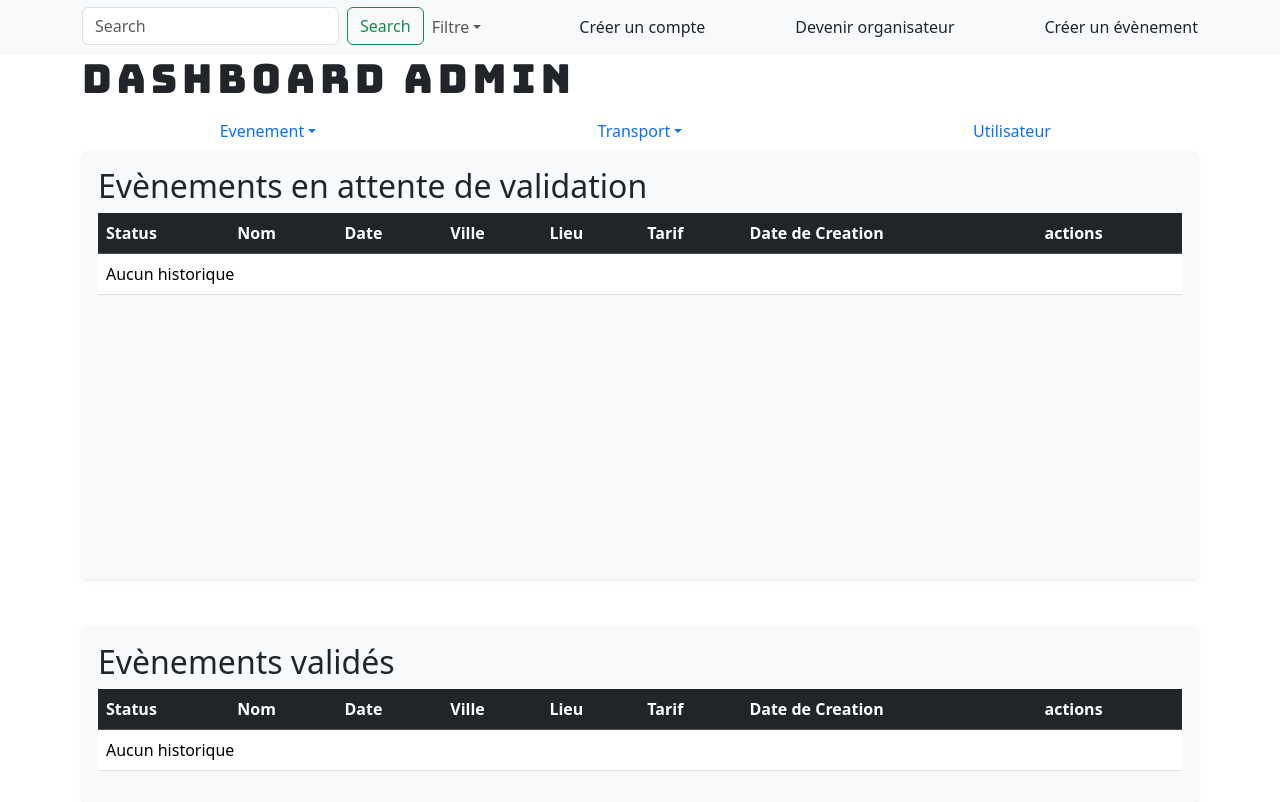
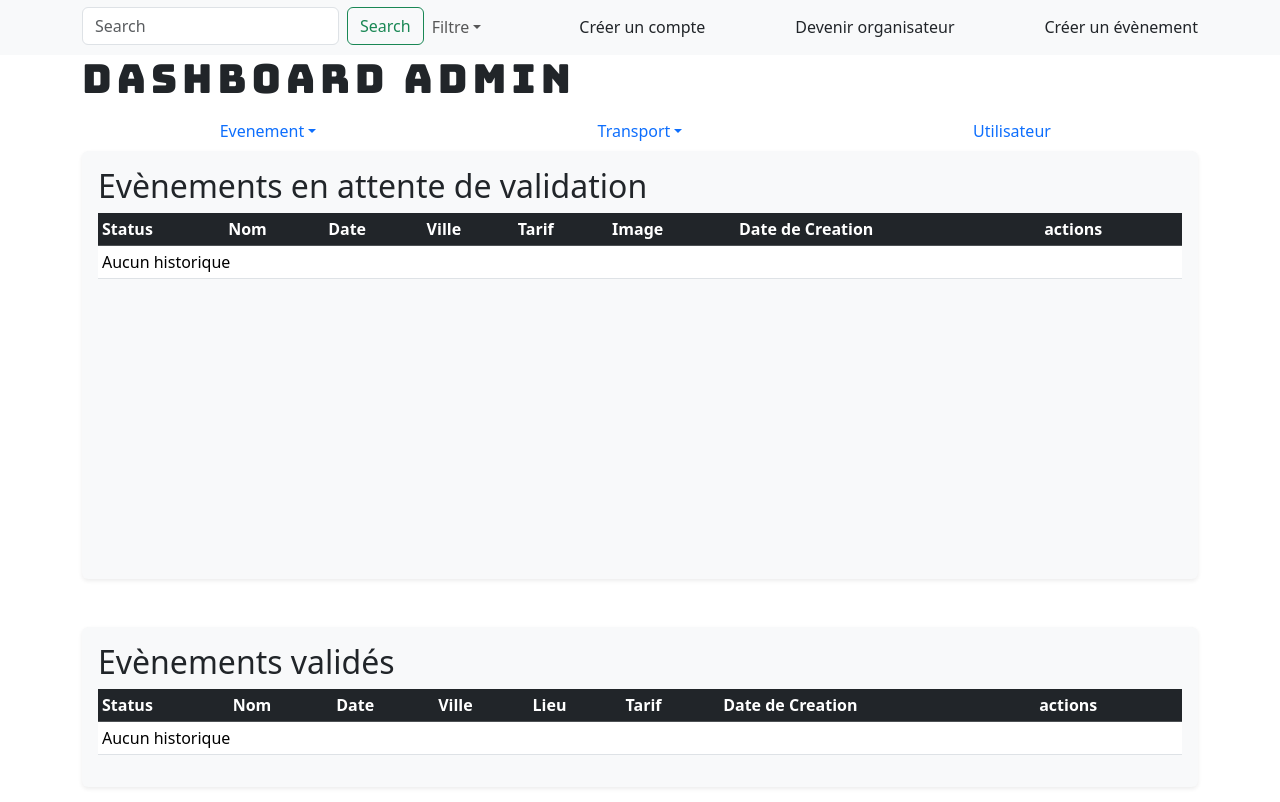
Before and after one commit to SKenny64/hwg, a Symfony app: template templates/admin/index.html.twig in a window 1280 px wide; the page is wider, and only the part inside the window is pictured. Shown: the part 154-956 px from the top of that part. Run offline with Twig, Linux system fonts and the light colour scheme; the template is opened without the code that fills it, so the values that code supplies are empty; grey boxes labelled with a size stand in for pictures from a placeholder-image service; style sheets or scripts are compiled from the project's sources; some libraries are stand-ins or nearby versions.

Commit message:
ajout de visualisation des images dans admin

```diff
--- a/templates/admin/index.html.twig
+++ b/templates/admin/index.html.twig
@@ -8,35 +8,53 @@
 <div class ="event-panel shadow-sm p-3 mb-5 bg-body-tertiary rounded">
     <h2>Evènements en attente de validation</h2>
     <div class="overflow-y-auto" style="height: 350px">
-        <table class="table">
-            <thead class="table-dark sticky-top">
+        <table class="table table-sm">
+            <thead class="table-dark sticky-top z-2">
                 <tr>
                     <th>Status</th>
                     <th>Nom</th>
                     <th>Date</th>
                     <th>Ville</th>
-                    <th>Lieu</th>
                     <th>Tarif</th>
+                    <th>Image</th>
                     <th>Date de Creation</th>
                     <th>actions</th>
                 </tr>
             </thead>
-            <tbody>
-            {% for evenement in evenements %}
-                {% if evenement.statusEvenement == 'En attente de validation' %}
+            <tbody class="fs-6">
+            {% for image in images %}
+                {% if image.evenement.statusEvenement == 'En attente de validation' %}
                 <tr>
                     <td>
-                        <span class="btn btn-secondary">{{ evenement.statusEvenement }}</span>
+                        <span class="btn btn-secondary btn-sm">{{ image.evenement.statusEvenement }}</span>
                     </td>
-                    <td>{{ evenement.nomEvenement }}</td>
-                    <td>{{ evenement.dateEvenement ? evenement.dateEvenement|date('d-m-Y') : '' }}</td>
-                    <td>{{ evenement.villeEvenement }}</td>
-                    <td>{{ evenement.nomLieu }}</td>
-                    <td>{{ evenement.tarifEvenement }} €</td>
-                    <td>{{ evenement.dateCreation ? evenement.dateCreation|date('d-m-Y') : '' }}</td>
+                    <td>{{ image.evenement.nomEvenement }}</td>
+                    <td>{{ image.evenement.dateEvenement ? image.evenement.dateEvenement|date('d-m-Y') : '' }}</td>
+                    <td>{{ image.evenement.villeEvenement }}</td>
+                    <td>{{ image.evenement.tarifEvenement }} €</td>
                     <td>
-                        <a class="btn btn-info" href="{{ path('app_evenement_show', {'id': evenement.id}) }}">voir</a>
-                        <a class="btn btn-secondary" href="{{ path('app_admin_evenement_edit', {'id': evenement.id}) }}">modifier</a>
+                        <img class="btn" src="{{ asset('imgs/evenement/' ~ image.imageName ~ '') }}" alt="" width=75 height=75  data-bs-toggle="modal" data-bs-target="#modal{{ image.id}}">
+                        <div class="modal fade" id="modal{{ image.id}}" tabindex="-1" aria-labelledby="exampleModalLabel" aria-hidden="true">
+                            <div class="modal-dialog modal-fullscreen">
+                                <div class="modal-content">
+                                    <div class="modal-header">
+                                        <h1 class="modal-title fs-5" id="exampleModalLabel">Modal title</h1>
+                                        <button type="button" class="btn-close" data-bs-dismiss="modal" aria-label="Close"></button>
+                                    </div>
+                                    <div class="modal-body">
+                                        <img src="{{ asset('imgs/evenement/' ~ image.imageName ~ '') }}" alt="">
+                                    </div>
+                                    <div class="modal-footer">
+                                        <button type="button" class="btn btn-secondary" data-bs-dismiss="modal">Close</button>
+                                    </div>
+                                </div>
+                            </div>
+                        </div>
+                    </td>
+                    <td>{{ image.evenement.dateCreation ? image.evenement.dateCreation|date('d-m-Y') : '' }}</td>
+                    <td>
+                        <a class="btn btn-info" href="{{ path('app_evenement_show', {'id': image.evenement.id}) }}">voir</a>
+                        <a class="btn btn-secondary" href="{{ path('app_admin_evenement_edit', {'id': image.evenement.id}) }}">modifier</a>
                     </td>
                 </tr>
                 {% endif %}
@@ -51,7 +69,7 @@
 </div>
 <div class ="event-panel shadow-sm p-3 mb-5 bg-body-tertiary rounded">
     <h2>Evènements validés</h2>
-    <table class="table">
+    <table class="table table-sm">
         <thead class="table-dark">
             <tr>
                 <th>Status</th>
@@ -65,21 +83,21 @@
             </tr>
         </thead>
         <tbody>
-        {% for evenement in evenements %}
-            {% if evenement.statusEvenement == 'Validé' %}
+        {% for image in images %}
+            {% if image.evenement.statusEvenement == 'Validé' %}
             <tr>
                 <td>
-                    <span class="btn btn-success">{{ evenement.statusEvenement }}</span>
+                    <span class="btn btn-success btn-sm">{{ image.evenement.statusEvenement }}</span>
                 </td>
-                <td>{{ evenement.nomEvenement }}</td>
-                <td>{{ evenement.dateEvenement ? evenement.dateEvenement|date('d-m-Y') : '' }}</td>
-                <td>{{ evenement.villeEvenement }}</td>
-                <td>{{ evenement.nomLieu }}</td>
-                <td>{{ evenement.tarifEvenement }} €</td>
-                <td>{{ evenement.dateCreation ? evenement.dateCreation|date('d-m-Y') : '' }}</td>
+                <td>{{ image.evenement.nomEvenement }}</td>
+                <td>{{ image.evenement.dateEvenement ? image.evenement.dateEvenement|date('d-m-Y') : '' }}</td>
+                <td>{{ image.evenement.villeEvenement }}</td>
+                <td>{{ image.evenement.nomLieu }}</td>
+                <td>{{ image.evenement.tarifEvenement }} €</td>
+                <td>{{ image.evenement.dateCreation ? image.evenement.dateCreation|date('d-m-Y') : '' }}</td>
                 <td>
-                    <a class="btn btn-info" href="{{ path('app_evenement_show', {'id': evenement.id}) }}">voir</a>
-                    <a class="btn btn-secondary" href="{{ path('app_admin_evenement_edit', {'id': evenement.id}) }}">modifier</a>
+                    <a class="btn btn-info" href="{{ path('app_evenement_show', {'id': image.evenement.id}) }}">voir</a>
+                    <a class="btn btn-secondary" href="{{ path('app_admin_evenement_edit', {'id': image.evenement.id}) }}">modifier</a>
                 </td>
             </tr>
             {% endif %}
--- a/templates/admin/nav-admin.html.twig
+++ b/templates/admin/nav-admin.html.twig
@@ -1,7 +1,7 @@
 <ul class="nav nav-pills nav-justified">
     <li class="nav-item dropdown">
         <a class="nav-link dropdown-toggle" data-bs-toggle="dropdown" href="#" role="button" aria-expanded="false">Evenement</a>
-        <ul class="dropdown-menu">
+        <ul class="dropdown-menu z-3">
         <li><a class="dropdown-item" href="#">Evenement</a></li>
         <li><a class="dropdown-item" href="#">Participation</a></li>
         <li><a class="dropdown-item" href="#">Catégorie</a></li>
--- a/templates/base.html.twig
+++ b/templates/base.html.twig
@@ -1,5 +1,4 @@
 <!DOCTYPE html>
-<html>
 	<head>
 		<meta charset="UTF-8">
 		<title>
@@ -107,11 +106,12 @@
 				</div>
 			</nav>
 		{% endif %}
-		<div class="container"> {% block body %}{% endblock %}
+		<div class="container">
+		{% block body %}
+		{% endblock %}
 		</div>
 	</body>
-	</html>
-</div></div><footer class="text-bg-dark">
+	<footer class="text-bg-dark">
 		<div class="container">
 			<div class="row gy-4">
 				<div class="footer-logo col-lg-3">
@@ -172,4 +172,6 @@
 					</ul>
 				</div>
 			</div>
-</div></footer></body></html>
+		</div>
+	</footer>
+</html>
```
Also changed, not shown: src/Controller/AdminController.php (+6 -2 lines), templates/dashboard/index.html.twig (+4 -3 lines), assets/styles/app.css, 1 other file. Lines whose indentation alone changed are shown as unchanged.
